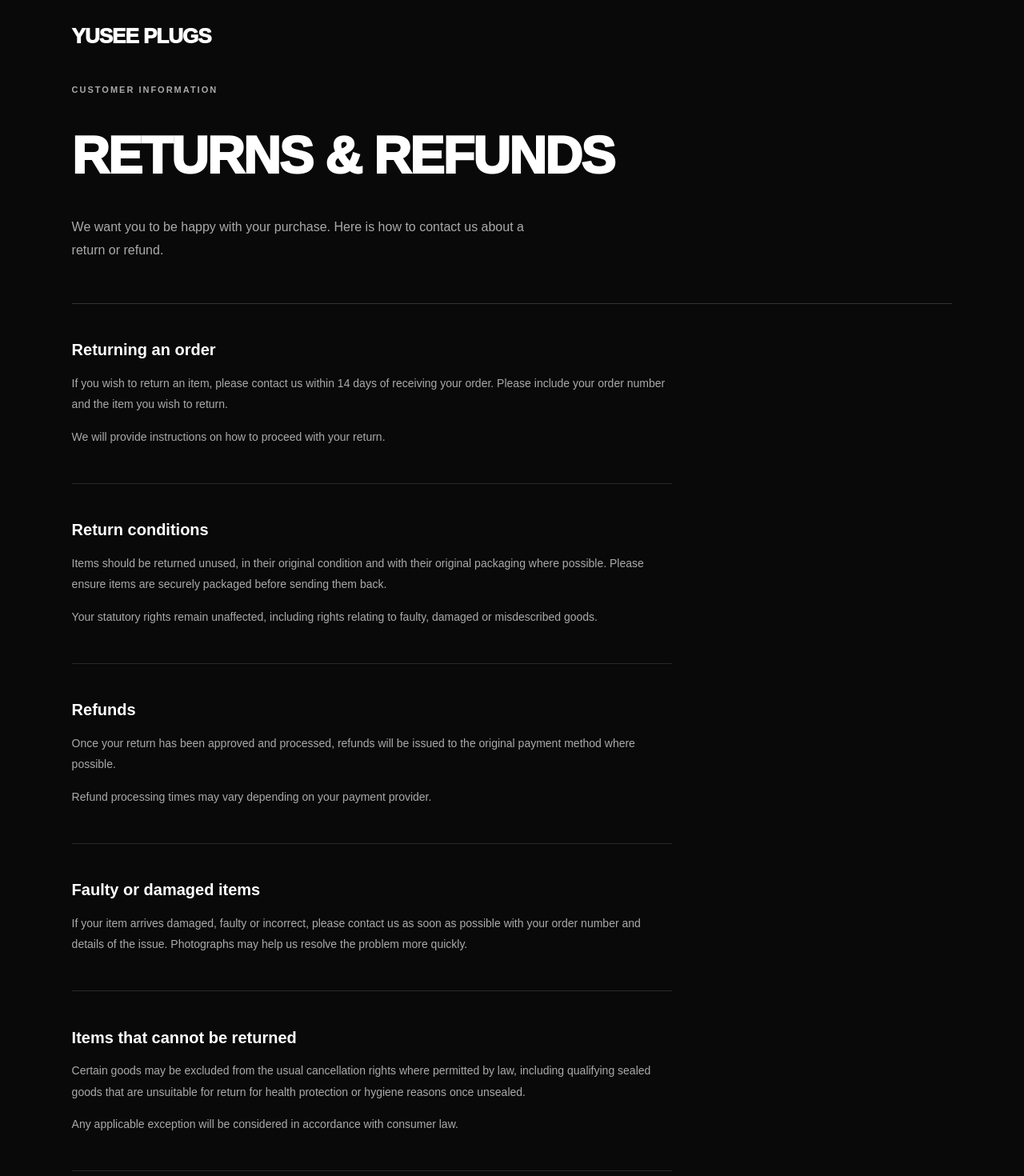
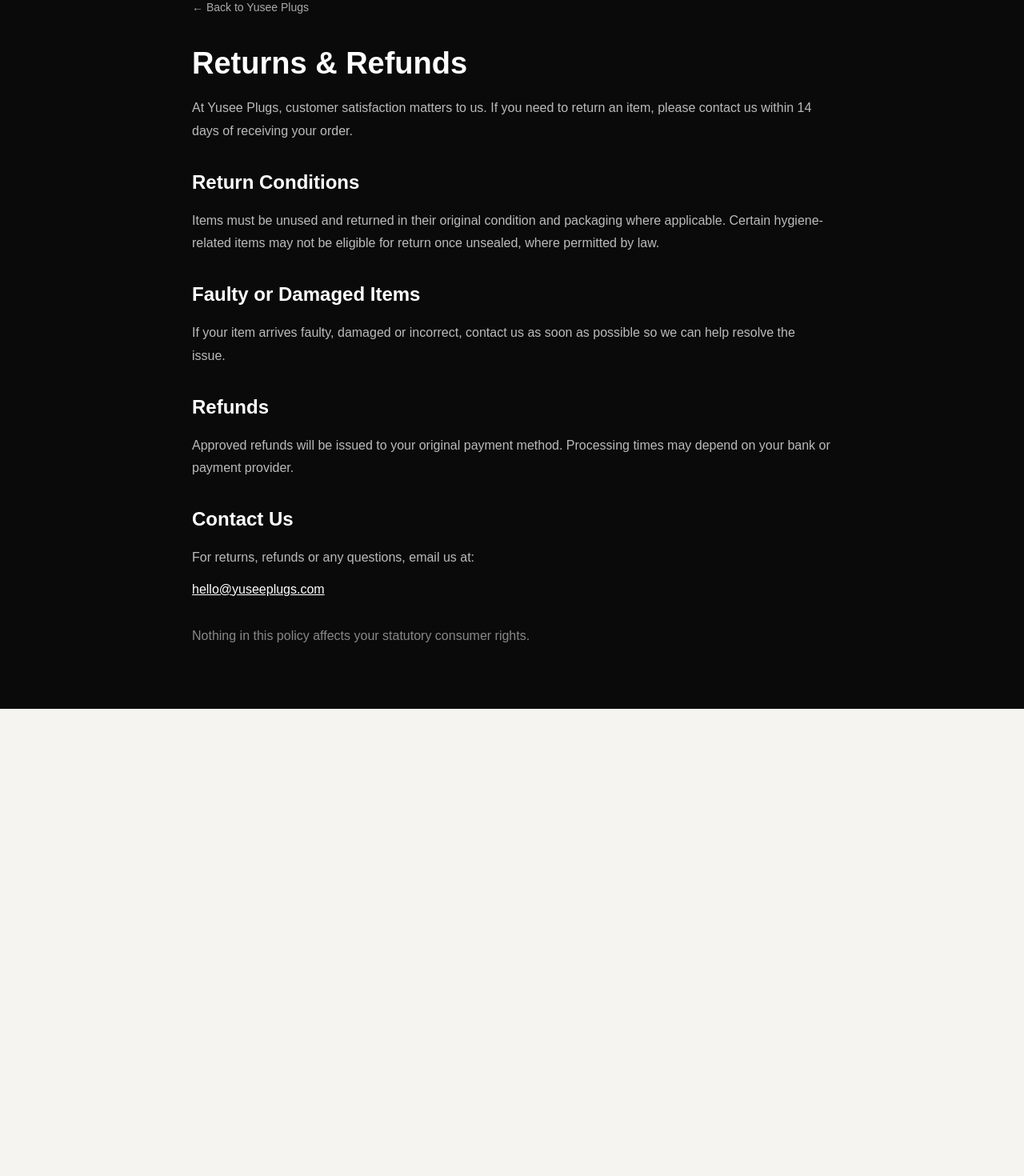
Before and after one commit to hasnainplaysboss-beep/Yusee-Plugs-, a Next.js app: page /returns in a window 1280 px wide. Shown: the part 60-1530 px from the top of the page at 80% size. After the commit the page ends 946 px from the top, so only its background shows below. Built offline with nearby package versions, Linux system fonts and the light colour scheme.

Commit message:
Update page.tsx

```diff
--- a/src/app/returns/page.tsx
+++ b/src/app/returns/page.tsx
@@ -1,148 +1,74 @@
-
 export default function ReturnsPage() {
   return (
-    <main className="page">
-      <header>
-        <a href="/" className="logo">YUSEE PLUGS</a>
-        <p className="eyebrow">CUSTOMER INFORMATION</p>
-        <h1>RETURNS & REFUNDS</h1>
-        <p className="intro">
-          We want you to be happy with your purchase. Here is how to contact us
-          about a return or refund.
+    <main style={{
+      minHeight: "100vh",
+      background: "#0a0a0a",
+      color: "#fff",
+      padding: "60px 24px",
+      fontFamily: "Arial, sans-serif",
+    }}>
+      <div style={{ maxWidth: "800px", margin: "0 auto" }}>
+        <a href="/" style={{
+          color: "#aaa",
+          textDecoration: "none",
+          fontSize: "14px"
+        }}>
+          ← Back to Yusee Plugs
+        </a>
+
+        <h1 style={{
+          fontSize: "38px",
+          marginTop: "40px",
+          marginBottom: "20px"
+        }}>
+          Returns & Refunds
+        </h1>
+
+        <p style={{ color: "#bbb", lineHeight: 1.8 }}>
+          At Yusee Plugs, customer satisfaction matters to us.
+          If you need to return an item, please contact us within
+          14 days of receiving your order.
         </p>
-      </header>
 
-      <section>
-        <h2>Returning an order</h2>
-        <p>
-          If you wish to return an item, please contact us within 14 days of
-          receiving your order. Please include your order number and the item you
-          wish to return.
+        <h2 style={{ marginTop: "35px" }}>Return Conditions</h2>
+        <p style={{ color: "#bbb", lineHeight: 1.8 }}>
+          Items must be unused and returned in their original condition
+          and packaging where applicable. Certain hygiene-related items
+          may not be eligible for return once unsealed, where permitted by law.
         </p>
-        <p>
-          We will provide instructions on how to proceed with your return.
+
+        <h2 style={{ marginTop: "35px" }}>Faulty or Damaged Items</h2>
+        <p style={{ color: "#bbb", lineHeight: 1.8 }}>
+          If your item arrives faulty, damaged or incorrect, contact us
+          as soon as possible so we can help resolve the issue.
         </p>
-      </section>
 
-      <section>
-        <h2>Return conditions</h2>
-        <p>
-          Items should be returned unused, in their original condition and with
-          their original packaging where possible. Please ensure items are
-          securely packaged before sending them back.
+        <h2 style={{ marginTop: "35px" }}>Refunds</h2>
+        <p style={{ color: "#bbb", lineHeight: 1.8 }}>
+          Approved refunds will be issued to your original payment method.
+          Processing times may depend on your bank or payment provider.
         </p>
-        <p>
-          Your statutory rights remain unaffected, including rights relating to
-          faulty, damaged or misdescribed goods.
+
+        <h2 style={{ marginTop: "35px" }}>Contact Us</h2>
+        <p style={{ color: "#bbb", lineHeight: 1.8 }}>
+          For returns, refunds or any questions, email us at:
         </p>
-      </section>
 
-      <section>
-        <h2>Refunds</h2>
-        <p>
-          Once your return has been approved and processed, refunds will be issued
-          to the original payment method where possible.
+        <a href="mailto:hello@yuseeplugs.com" style={{
+          color: "#fff",
+          textDecoration: "underline"
+        }}>
+          hello@yuseeplugs.com
+        </a>
+
+        <p style={{
+          color: "#888",
+          lineHeight: 1.8,
+          marginTop: "35px"
+        }}>
+          Nothing in this policy affects your statutory consumer rights.
         </p>
-        <p>
-          Refund processing times may vary depending on your payment provider.
-        </p>
-      </section>
-
-      <section>
-        <h2>Faulty or damaged items</h2>
-        <p>
-          If your item arrives damaged, faulty or incorrect, please contact us as
-          soon as possible with your order number and details of the issue.
-          Photographs may help us resolve the problem more quickly.
-        </p>
-      </section>
-
-      <section>
-        <h2>Items that cannot be returned</h2>
-        <p>
-          Certain goods may be excluded from the usual cancellation rights where
-          permitted by law, including qualifying sealed goods that are unsuitable
-          for return for health protection or hygiene reasons once unsealed.
-        </p>
-        <p>
-          Any applicable exception will be considered in accordance with
-          consumer law.
-        </p>
-      </section>
-
-      <section>
-        <h2>Contact us about a return</h2>
-        <p>
-          Please email us before sending any items back:
-        </p>
-        <a href="mailto:hello@yuseeplugs.com">hello@yuseeplugs.com</a>
-      </section>
-
-      <a className="back" href="/">← BACK TO SHOP</a>
-
-      <style jsx>{`
-        .page {
-          min-height: 100vh;
-          background: #090909;
-          color: #fff;
-          padding: 40px 7%;
-          font-family: Arial, Helvetica, sans-serif;
-        }
-        .logo {
-          color: #fff;
-          text-decoration: none;
-          font-size: 26px;
-          font-weight: 950;
-          letter-spacing: -1px;
-        }
-        header {
-          padding: 50px 0 35px;
-          border-bottom: 1px solid #333;
-        }
-        .eyebrow {
-          margin-top: 45px;
-          color: #aaa;
-          font-size: 11px;
-          letter-spacing: 2px;
-        }
-        h1 {
-          font-size: clamp(35px, 8vw, 65px);
-          font-weight: 950;
-          letter-spacing: -2px;
-          line-height: 1;
-        }
-        .intro {
-          color: #aaa;
-          max-width: 600px;
-          line-height: 1.8;
-        }
-        section {
-          max-width: 750px;
-          padding: 30px 0;
-          border-bottom: 1px solid #292929;
-        }
-        h2 {
-          font-size: 20px;
-          font-weight: 900;
-        }
-        section p {
-          color: #aaa;
-          font-size: 14px;
-          line-height: 1.9;
-        }
-        section a {
-          color: #fff;
-        }
-        .back {
-          display: inline-block;
-          margin-top: 35px;
-          color: #fff;
-          text-decoration: none;
-          font-size: 12px;
-          font-weight: 900;
-          letter-spacing: 1px;
-        }
-      `}</style>
+      </div>
     </main>
   );
 }
```
